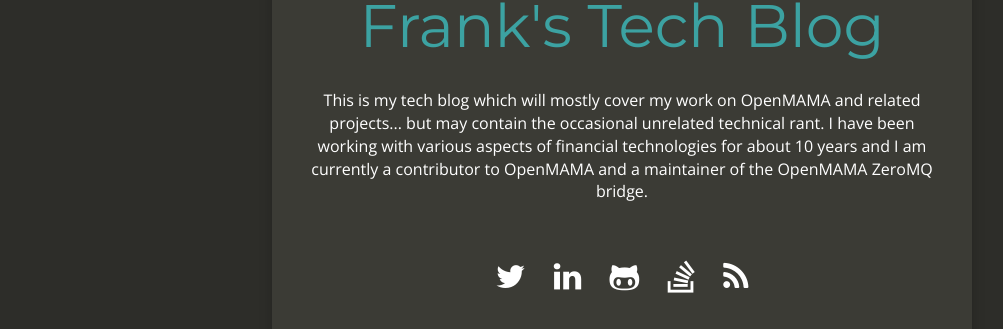
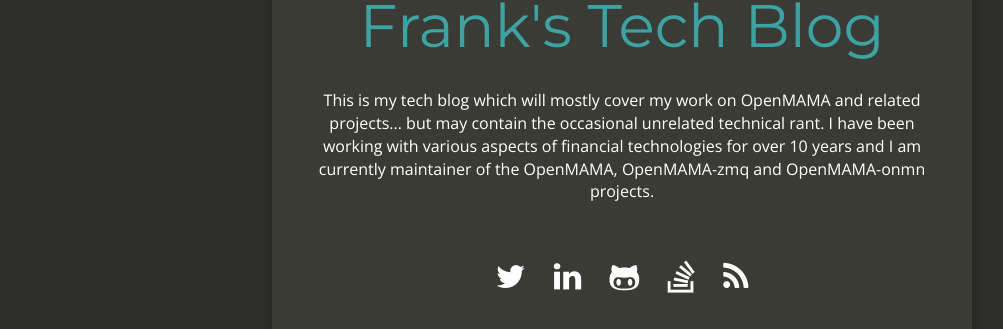
Before and after one commit to fquinner/fquinner.github.io, a Jekyll site: the page built from index.html, in a window 1280 px wide. Shown: the part 122-451 px from the top of the page, without its empty margins (18-1021 px from the left). Built offline with Jekyll 4.4.1, drawn with Linux system fonts in a browser that asks for light colours; nearby versions of some CDN libraries.

Commit message:
Updated main title text to reflect OpenMAMA maintainership

```diff
--- a/_config.yml
+++ b/_config.yml
@@ -4,7 +4,7 @@
 description: "I like to play with things."
 baseurl: ""
 url: "http://fquinner.github.io"
-title_description: "This is my tech blog which will mostly cover my work on OpenMAMA and related projects... but may contain the occasional unrelated technical rant. I have been working with various aspects of financial technologies for about 10 years and I am currently a contributor to OpenMAMA and a maintainer of the OpenMAMA ZeroMQ bridge."
+title_description: "This is my tech blog which will mostly cover my work on OpenMAMA and related projects... but may contain the occasional unrelated technical rant. I have been working with various aspects of financial technologies for over 10 years and I am currently maintainer of the OpenMAMA, OpenMAMA-zmq and OpenMAMA-onmn projects."
 disqus_account: fquinner
 post_limit: 5
 
```
